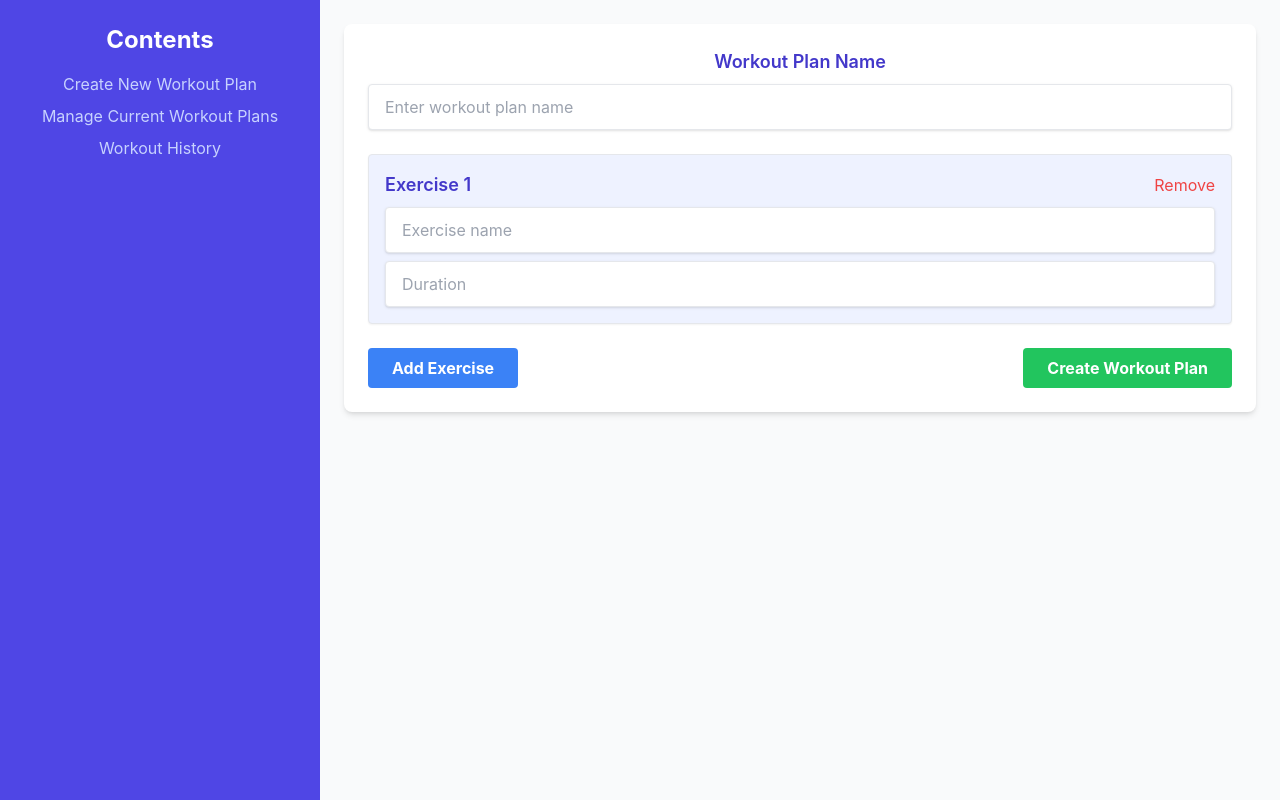
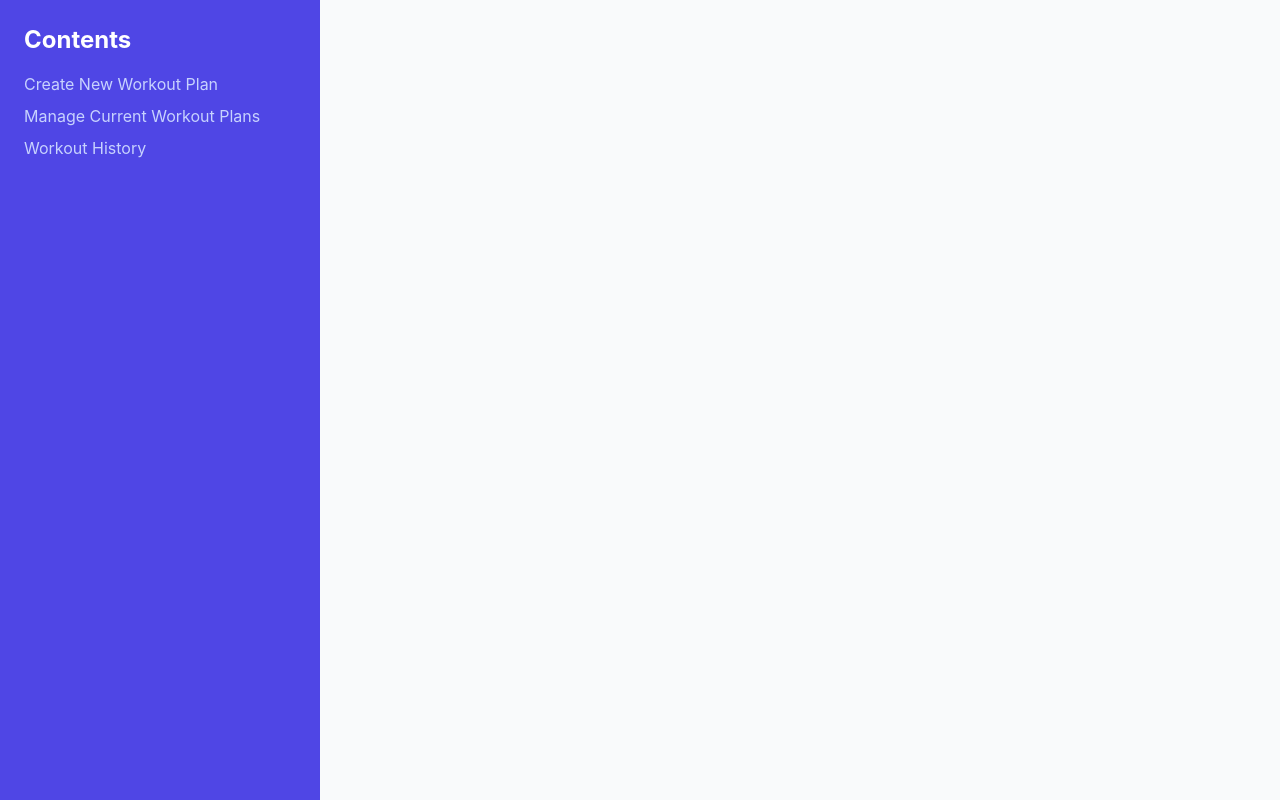
Before and after one commit to Emerald367/FitnessTracker, a React (Create React App) app in the folder fitness-tracker/: page / in a window 1280 px wide. Built offline with nearby package versions, Linux system fonts and the light colour scheme.

Commit message:
Setup React Router

```diff
--- a/fitness-tracker/package.json
+++ b/fitness-tracker/package.json
@@ -11,6 +11,7 @@
     "http-proxy-middleware": "^3.0.0",
     "react": "^18.3.1",
     "react-dom": "^18.3.1",
+    "react-router-dom": "^6.23.1",
     "react-scripts": "5.0.1",
     "tailwindcss": "^3.4.3",
     "web-vitals": "^2.1.4"
--- a/fitness-tracker/src/App.js
+++ b/fitness-tracker/src/App.js
@@ -1,13 +1,48 @@
 import React from 'react'
+import { BrowserRouter as Router, Route, Routes, Link } from 'react-router-dom';
+import WorkoutPlanForm from './components/WorkoutPlanForm';
+import ManageWorkoutPlans from './components/ManageWorkoutPlans';
+import WorkoutHistory from './components/WorkoutHistory';
 import './App.css';
-import WorkoutPlanForm from './components/WorkoutPlanForm'
 import './index.css'
 
 function App() {
   return (
-    <div className="App">
-      <WorkoutPlanForm/>
+    <Router>
+      <div className="flex min-h-screen bg-gray-50">
+        {/* Sidebar */}
+        <div className="w-1/4 bg-indigo-600 text-white p-6">
+          <h2 className="text-2xl font-bold mb-4">Contents</h2>
+          <ul>
+            <li className="mb-2">
+              <Link className="text-indigo-200 hover:text-white" to="/create-workout">
+                Create New Workout Plan
+              </Link>
+            </li>
+            <li className="mb-2">
+              <Link className="text-indigo-200 hover:text-white" to="/manage-workouts">
+                Manage Current Workout Plans
+              </Link>
+            </li>
+            <li className="mb-2">
+              <Link className="text-indigo-200 hover:text-white" to="/workout-history">
+                Workout History
+              </Link>
+            </li>
+          </ul>
+        </div>
+
+
+    {/* Main Content */}
+    <div className="w-3/4 p-6">
+      <Routes>
+        <Route path="/create-workout" element={<WorkoutPlanForm/>} />
+        <Route path="/manage-workouts" component={<ManageWorkoutPlans />} />
+        <Route path="/workout-history" component={<WorkoutHistory />} />
+      </Routes>
     </div>
+  </div>
+    </Router>
   );
 }
 
```
